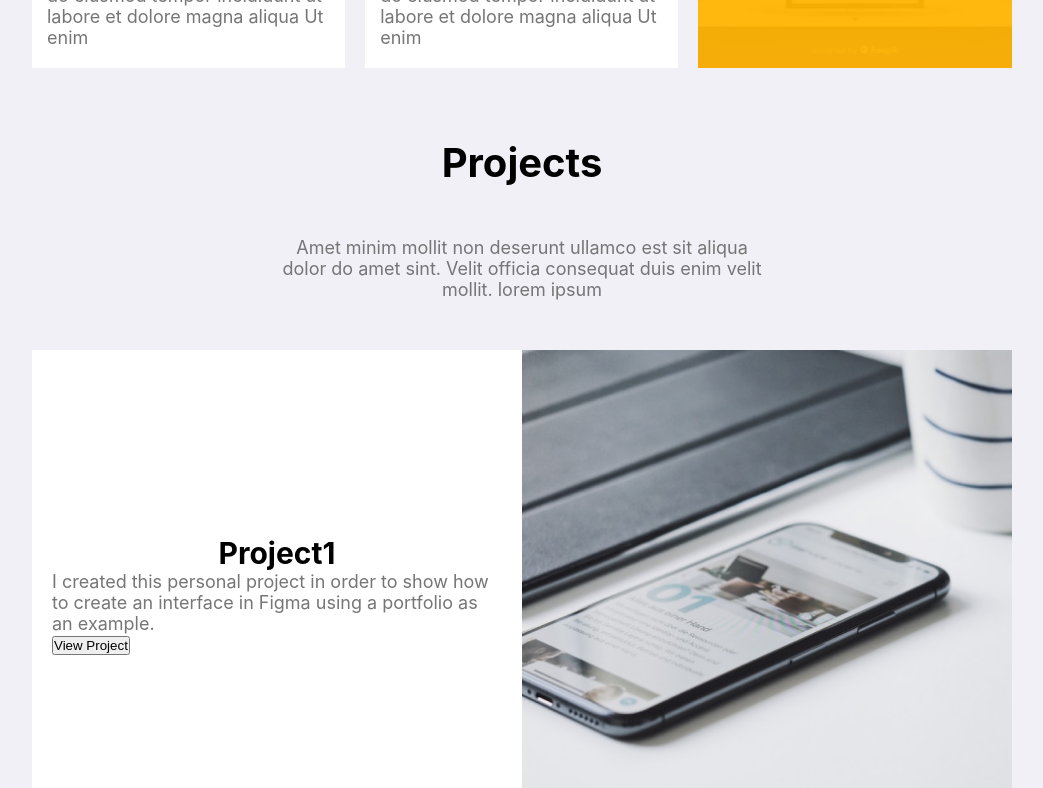
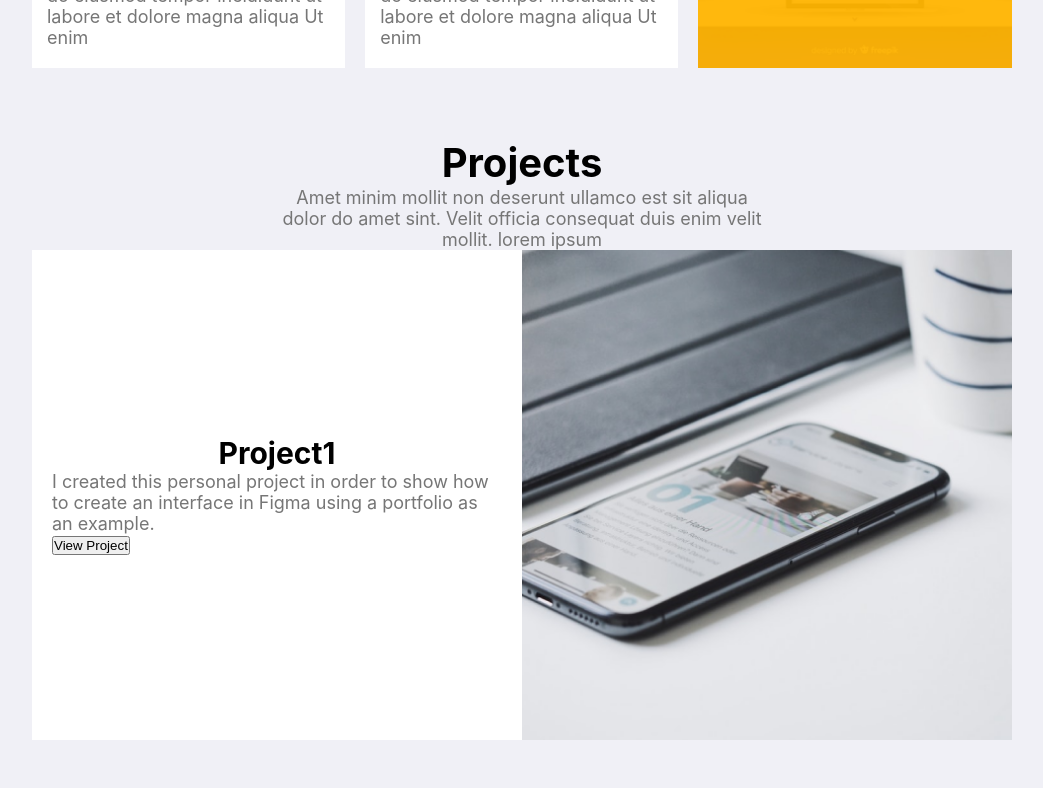
Before and after one commit to paul-koo/portfolio, a React app: page / in a window 1280 px wide. Shown: the part 1440-2228 px from the top of the page, without its empty margins (118-1161 px from the left). Built offline with nearby package versions, Linux system fonts and the light colour scheme.

Commit message:
feat: add font and Theme.styled file

```diff
--- a/public/index.html
+++ b/public/index.html
@@ -24,6 +24,9 @@
       work correctly both with client-side routing and a non-root public URL.
       Learn how to configure a non-root public URL by running `npm run build`.
     -->
+    <link rel="preconnect" href="https://fonts.googleapis.com">
+    <link rel="preconnect" href="https://fonts.gstatic.com" crossorigin>
+    <link href="https://fonts.googleapis.com/css2?family=Inter:wght@100..900&display=swap" rel="stylesheet">
     <title>React App</title>
   </head>
   <body>
--- a/src/layout/sections/projects/Projects.tsx
+++ b/src/layout/sections/projects/Projects.tsx
@@ -28,6 +28,5 @@
     display: flex;
     flex-direction: column;
     align-items: center;
-    gap: 50px;
-    min-height: 100vh;
+
 `
--- /dev/null
+++ b/src/styles/Theme.styled.tsx
@@ -0,0 +1,3 @@
+export const myTheme = {
+
+}
```
Also changed, not shown: 1 other file (tests, documents, lock files or other folders).
